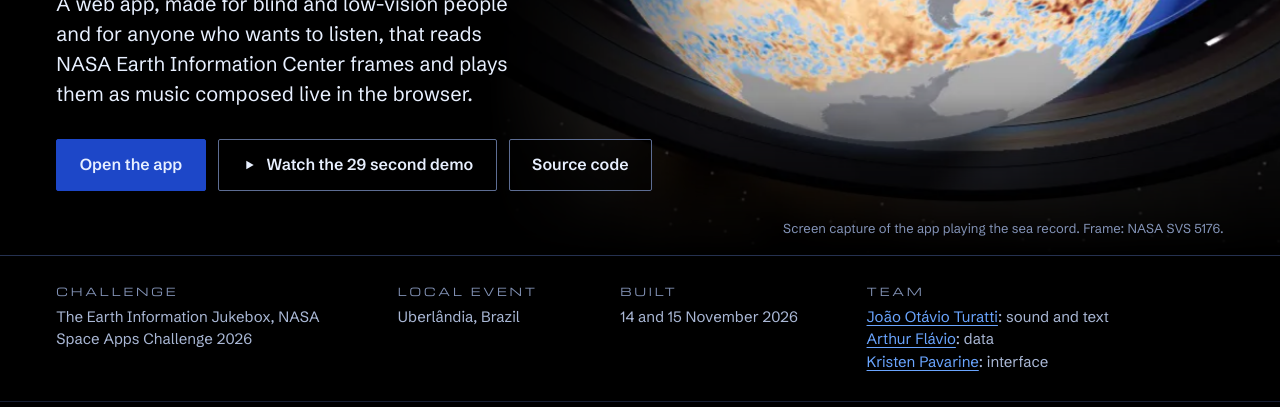
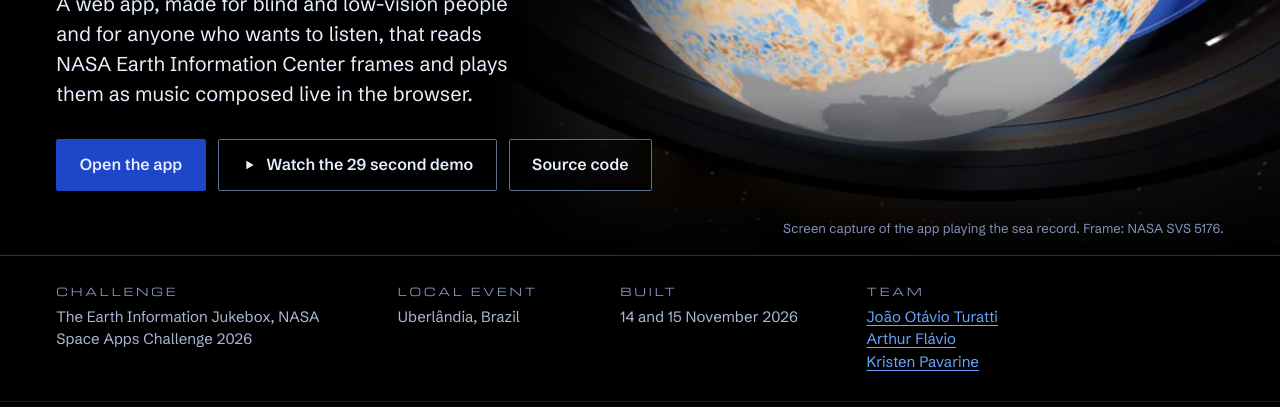
Before and after one commit to otavioturatti/Blue-Marble-Records-Nasa, a plain HTML site: page docs/index.html in a window 1280 px wide. Shown: the part 545-952 px from the top of the page. Drawn offline with Linux system fonts and the light colour scheme.

Commit message:
List the team by name only

```diff
--- a/docs/index.html
+++ b/docs/index.html
@@ -400,9 +400,9 @@ details > :not(summary):last-child { margin-bottom: 1.5rem; }
     <div><dt class="label">Built</dt><dd>14 and 15 November 2026</dd></div>
     <div><dt class="label">Team</dt><dd>
       <ul>
-        <li><a href="https://www.linkedin.com/in/otavioturatti/">João Otávio Turatti</a>: sound and text</li>
-        <li><a href="https://www.linkedin.com/in/arthurr-arauj/">Arthur Flávio</a>: data</li>
-        <li><a href="https://www.linkedin.com/in/kristen-pavarine-7b6a14328/">Kristen Pavarine</a>: interface</li>
+        <li><a href="https://www.linkedin.com/in/otavioturatti/">João Otávio Turatti</a></li>
+        <li><a href="https://www.linkedin.com/in/arthurr-arauj/">Arthur Flávio</a></li>
+        <li><a href="https://www.linkedin.com/in/kristen-pavarine-7b6a14328/">Kristen Pavarine</a></li>
       </ul>
     </dd></div>
   </dl>
```
Also changed, not shown: 1 other file.
